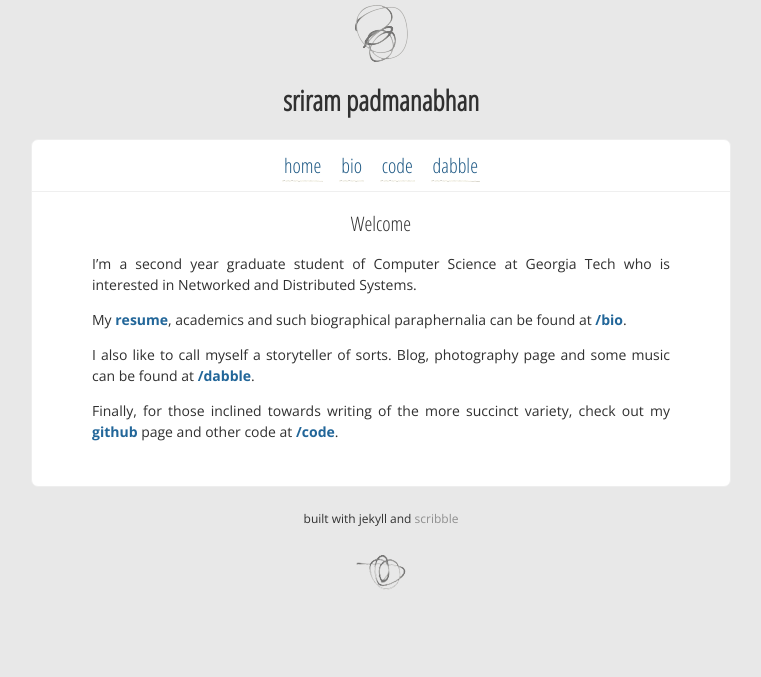
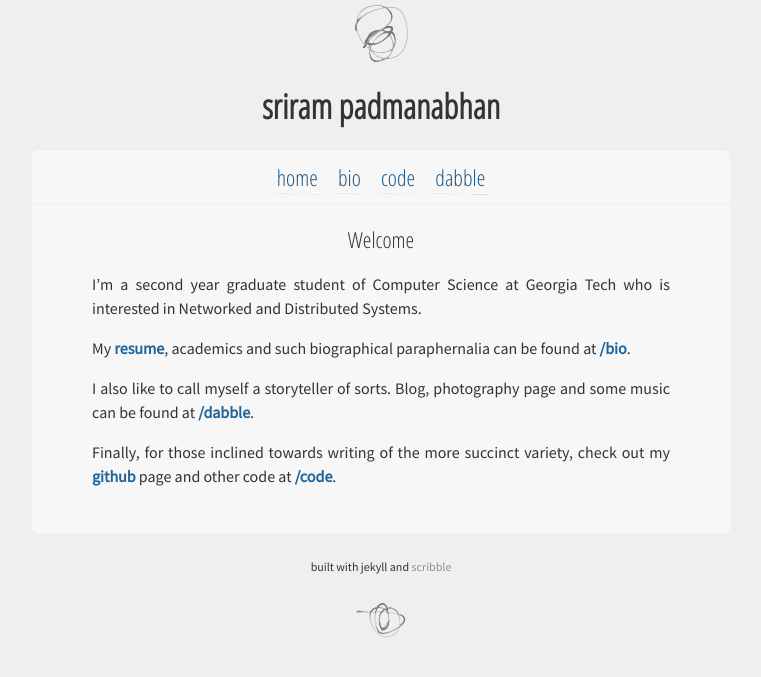
Before and after one commit to tuxerman/tuxerman.github.io, a Jekyll site: the page built from index.md, in a window 1280 px wide. Shown: the top 677 px of the page, without its empty margins (259-1020 px from the left). Built offline with Jekyll 4.4.1, drawn with Linux system fonts in a browser that asks for light colours; Markdown is read by kramdown in place of the engine named in the settings; comment, search, counter and statistics services are not loaded.

Commit message:
Moar elegant greys

```diff
--- a/stylesheets/style.css
+++ b/stylesheets/style.css
@@ -1,4 +1,4 @@
-@import url(http://fonts.googleapis.com/css?family=Open+Sans:400);
+@import url(http://fonts.googleapis.com/css?family=Source+Sans+Pro:400);
 @import url(http://fonts.googleapis.com/css?family=Open+Sans+Condensed:300,400);
 
 h1, h2, h3, h4, h5, strong, b {
@@ -8,9 +8,9 @@ html, body {
   height: 100%; }
 
 body {
-  background: #E8E8E8;
-  color: #303030;
-  font-family: 'Open Sans', sans-serif;
+  background: #EFEFEF;
+  color: #333333;
+  font-family: 'Source Sans Pro', sans-serif;
   font-weight: 400;
   font-size: 12px;
   line-height: 18px;
@@ -81,8 +81,8 @@ blockquote {
 
 header {
   font-family: 'Open Sans Condensed', sans-serif;
-  font-size: 28px;
-  font-weight: 400;
+  font-size: 34px;
+  font-weight: 300;
   text-transform: lowercase;
   text-align: center;
    }
@@ -104,7 +104,7 @@ footer {
   box-sizing: border-box;
   width: 100%;
   max-width: 700px;
-  background: #fff;
+  background: #F7F7F7;
   margin: 30px auto 20px;
   border-radius: 7px;
   border: 1px solid #eee;
@@ -117,7 +117,7 @@ footer {
   #container .block {
         font-family: 'Open Sans Condensed', sans-serif;
         font-style: light;
-        font-size: 20px;
+        font-size: 22px;
         font-weight: 300;
     border-top: 1px solid #efefef;
     border-bottom: 1px solid #efefef;
@@ -265,7 +265,7 @@ section.post {
   section.post h1 {
     font-family: 'Open Sans Condensed', sans-serif;
      font-style: light;
-     font-size: 20px;
+     font-size: 22px;
      font-weight: 300;
     /*text-transform: lowercase;*/
     text-align: center;
@@ -284,7 +284,7 @@ section.post {
     border-top-right-radius: 3px; }
 
 section.post, section > p {
-  font-size: 14px;
+  font-size: 16px;
   text-align: justify;
   line-height: 1.5em; }
   section.post *, section > p * {
```
